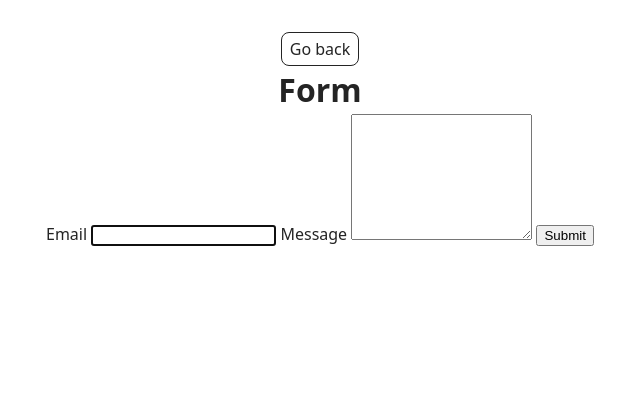
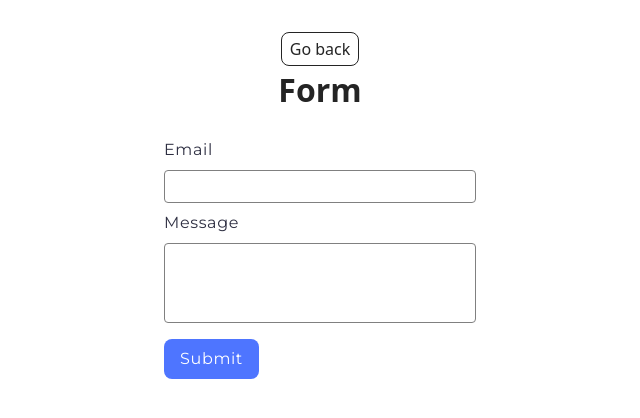
Before and after one commit to pavlivskijyaroslav/goit-js-hw-09, a website built with Vite: page src/2-form.html in a window 1280 px wide. Shown: the whole page, without its empty margins (320-960 px from the left). Built offline with nearby package versions, Linux system fonts and the light colour scheme.

Commit message:
completed all tasks

```diff
--- a/src/2-form.html
+++ b/src/2-form.html
@@ -6,7 +6,11 @@
   <meta http-equiv="X-UA-Compatible" content="IE=edge" />
   <meta name="viewport" content="width=device-width, initial-scale=1.0" />
   <title>Form</title>
+  <link rel="preconnect" href="https://fonts.googleapis.com">
+  <link rel="preconnect" href="https://fonts.gstatic.com" crossorigin>
+  <link href="https://fonts.googleapis.com/css2?family=Montserrat:wght@400, 500&display=swap" rel="stylesheet">
   <link rel="stylesheet" href="./css/styles.css" />
+  <!-- <link rel="stylesheet" href="./css/2-form.css" /> -->
 </head>
 
 <body>
@@ -17,7 +21,6 @@
       <h1 class="main-title">
         Form
       </h1>
-
 
       <form class="feedback-form" autocomplete="off">
         <label>
--- a/src/css/1-gallery.css
+++ b/src/css/1-gallery.css
@@ -1,5 +1,5 @@
 .gallery {
-  padding: 50px;
+  padding: 50px 0;
   margin: 0 auto;
   display: flex;
   flex-direction: row;
--- /dev/null
+++ b/src/css/2-form.css
@@ -0,0 +1,77 @@
+* {
+  box-sizing: border-box;
+}
+.form-wrapper {
+  display: flex;
+  justify-content: center;
+}
+.feedback-form {
+  margin: 0 auto;
+  width: 100%;
+  padding: 24px;
+  max-width: 360px;
+  display: flex;
+  flex-direction: column;
+  align-items: flex-start;
+  gap: 8px;
+}
+.feedback-form label {
+  width: 100%;
+  display: flex;
+  flex-direction: column;
+  align-items: flex-start;
+  gap: 8px;
+  font-family: 'Montserrat', sans-serif;
+  font-weight: 400;
+  font-size: 16px;
+  line-height: 1.5;
+  letter-spacing: 0.04em;
+  color: #2e2f42;
+}
+.feedback-form input {
+  width: 100%;
+  border: 1px solid #808080;
+  border-radius: 4px;
+  padding: 8px 16px;
+  max-width: 360px;
+  outline: none;
+  color: #2e2f42;
+}
+.feedback-form input:hover {
+  border: 1px solid #000;
+  transition: all 0.3s;
+}
+.feedback-form textarea {
+  padding: 8px 16px;
+  width: 100%;
+  border: 1px solid #808080;
+  border-radius: 4px;
+  max-width: 360px;
+  height: 80px;
+  resize: none;
+  outline: none;
+  color: #2e2f42;
+}
+.feedback-form textarea:hover {
+  border: 1px solid #000;
+  transition: all 0.3s;
+}
+.feedback-form button {
+  margin-top: 8px;
+  font-family: 'Montserrat', sans-serif;
+  font-weight: 500;
+  font-size: 16px;
+  line-height: 1.5;
+  letter-spacing: 0.04em;
+  color: #fff;
+  border-radius: 8px;
+  padding: 8px 16px;
+  width: 95px;
+  height: 40px;
+  background-color: #4e75ff;
+  border: none;
+}
+.feedback-form button:hover {
+  background-color: #6c8cff;
+  transition: all 0.3s;
+}
--- a/src/css/styles.css
+++ b/src/css/styles.css
@@ -13,4 +13,5 @@
 /* Sections style */
 @import url('./header.css');
 @import url('./1-gallery.css');
+@import url('./2-form.css');
 @import url('./back-link.css');
```
